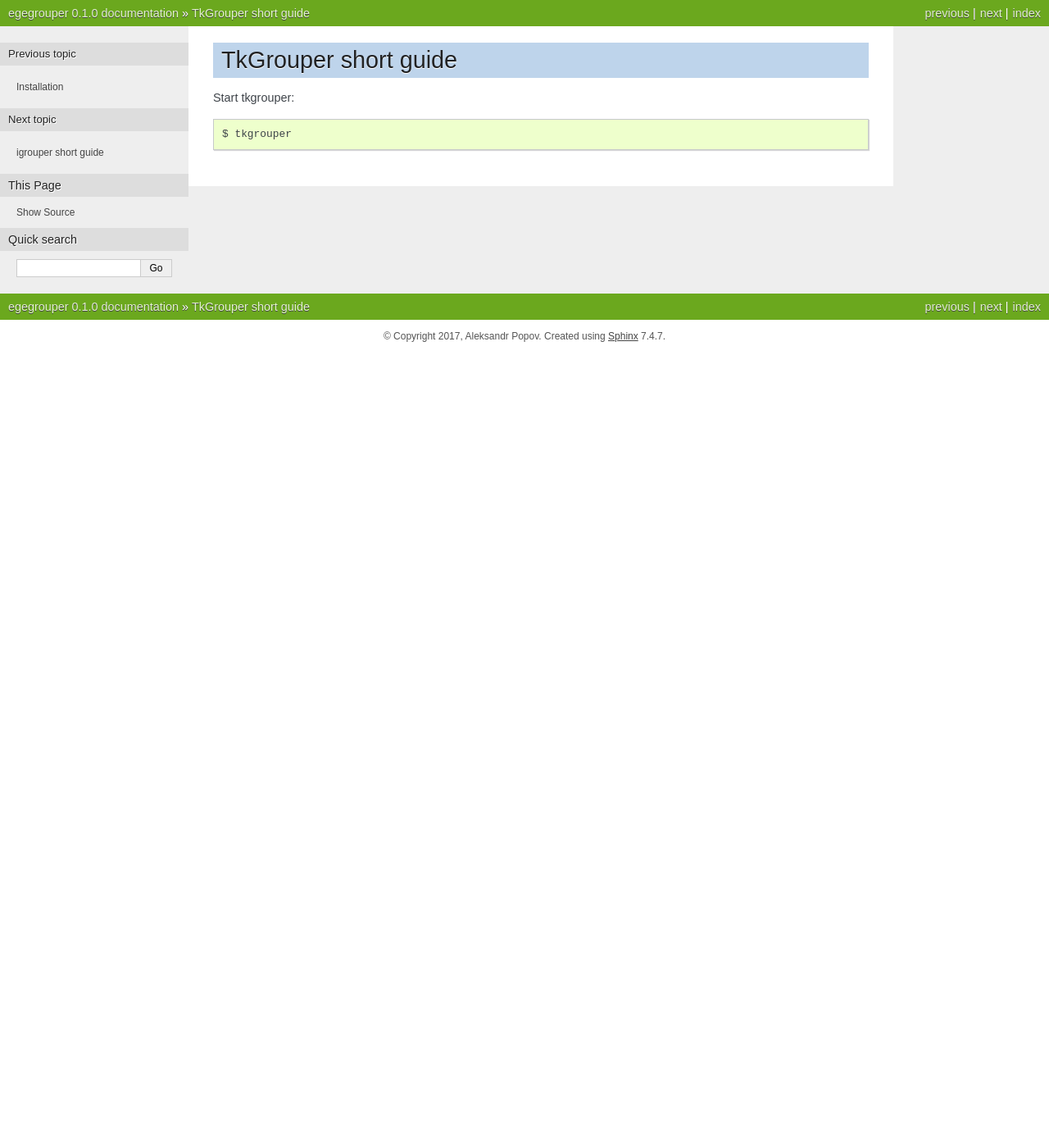
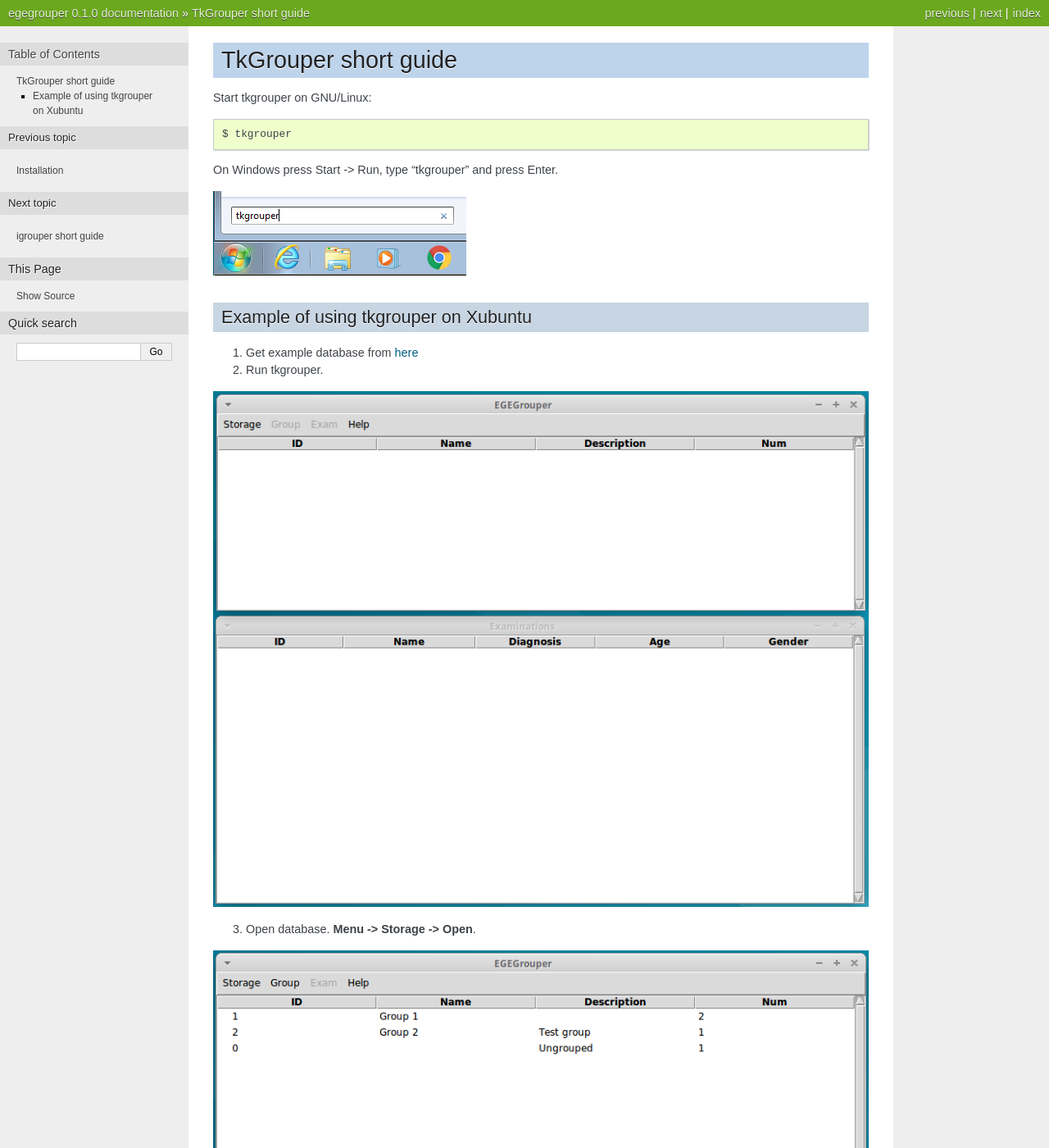
Before and after one commit to aleneus/egegrouper, a Sphinx documentation site: the page built from doc/source/tkgrouper_guide.rst, in a window 1280 px wide and 1400 px high. Shown: the whole window at 82% size. Built offline with Sphinx 7.4.7, drawn with Linux system fonts in a browser that asks for light colours; some of the changed text lies outside the part shown.

Commit message:
add user guide for tkgrouper

```diff
--- a/doc/source/tkgrouper_guide.rst
+++ b/doc/source/tkgrouper_guide.rst
@@ -1,6 +1,43 @@
 TkGrouper short guide
 =====================
 
-Start tkgrouper::
+Start tkgrouper on GNU/Linux::
 
   $ tkgrouper
+
+On Windows press Start -> Run, type "tkgrouper" and press Enter.
+
+.. image:: pic/start-tkgrouper-win.png
+
+Example of using tkgrouper on Xubuntu
+^^^^^^^^^^^^^^^^^^^^^^^^^^^^^^^^^^^^^
+
+1. Get example database from `here <https://bitbucket.org/aleneus/egegrouper/downloads/example.sme.sqlite>`_
+
+2. Run tkgrouper.
+
+.. image:: pic/start-tkgrouper-xub.png
+
+3. Open database. **Menu -> Storage -> Open**.
+
+.. image:: pic/tk-open-db-xub.png
+
+4. Double click or press Enter on "Group 1" to show examinations of group 1.
+
+.. image:: pic/tk-show-exams.png
+
+5. Double click or press Enter on examination item or do **Menu -> Exam -> Plot** to plot signals of examination.
+
+.. image:: pic/tk-show-exam.png
+
+6. Add new group. **Menu -> Group -> Add**.
+
+.. image:: pic/tk-add-group.png
+
+7. Add examination to group. Select examination and do **Menu -> Exam -> Grouping**.
+
+.. image:: pic/tk-group-exam.png
+
+8. Export examination to JSON folder. Select examination and do **Menu -> Exam -> Export JSON**.
+
+.. image:: pic/tk-export-json.png
```
Also changed, not shown: doc/source/installation.rst (+8 -5 lines), doc/source/pic/start-tkgrouper-win.png (added), doc/source/pic/start-tkgrouper-xub.png (added), doc/source/pic/tk-add-group.png (added), doc/source/pic/tk-export-json.png (added), doc/source/pic/tk-group-exam.png (added), doc/source/pic/tk-open-db-xub.png (added), doc/source/pic/tk-show-exam.png (added), doc/source/pic/tk-show-exams.png (added), 1 other file.
